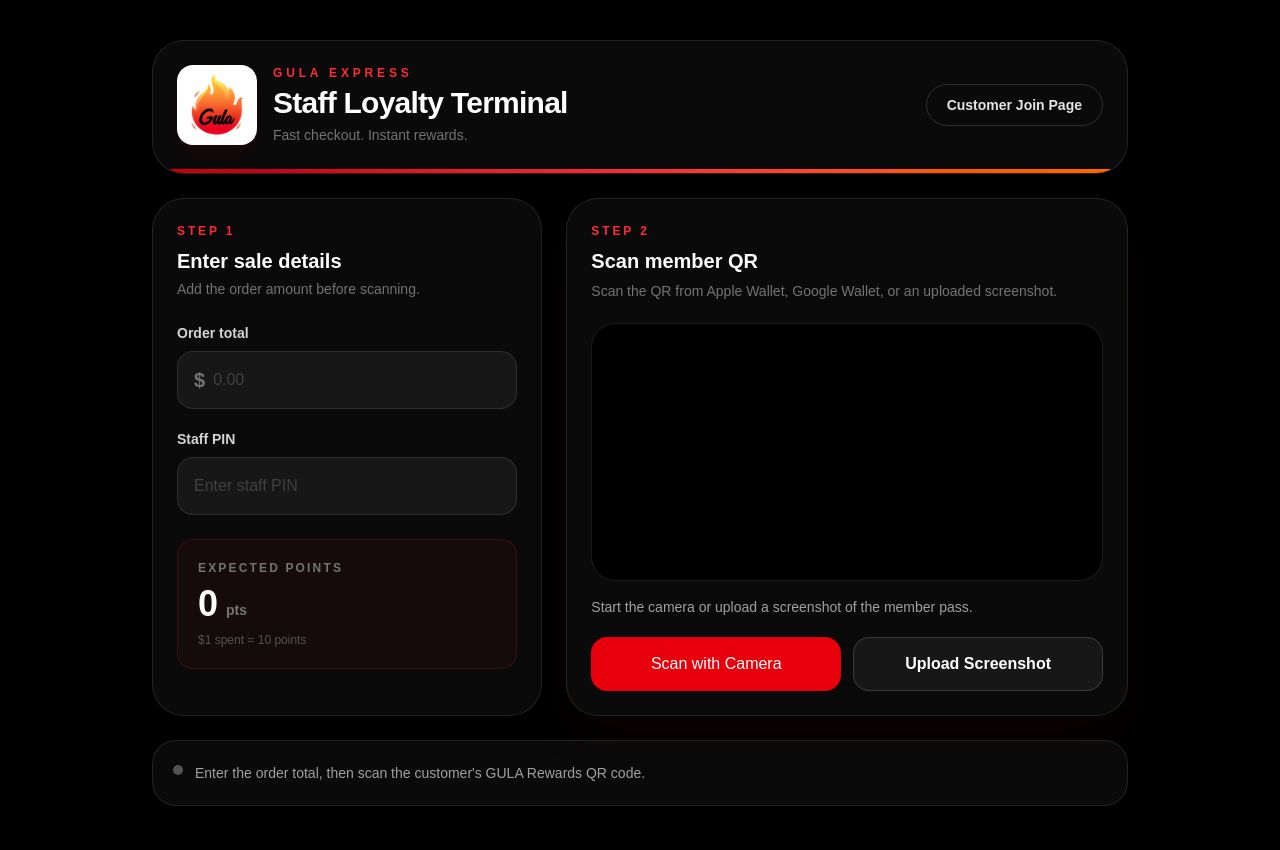
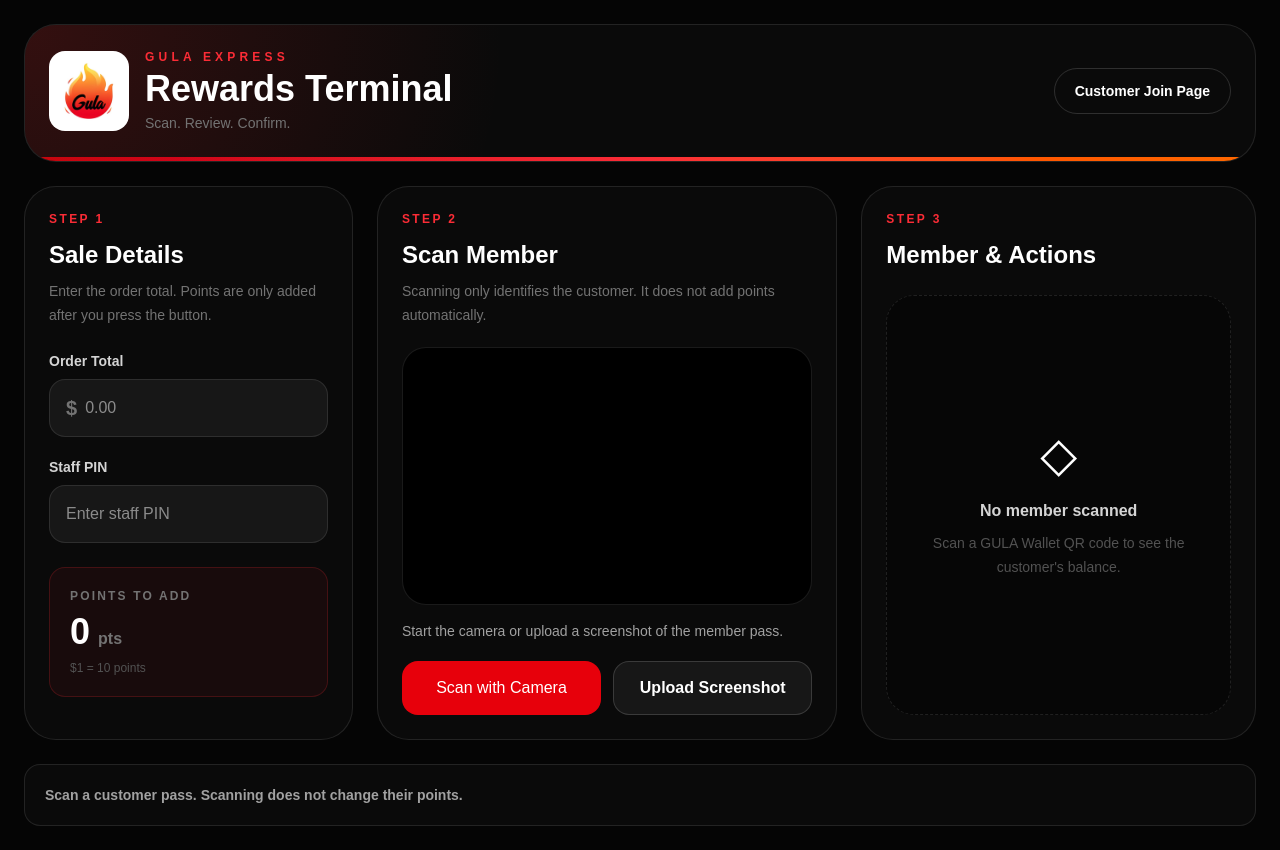
Before and after one commit to jtru12249-hue/gula-loyalty-v2, a Next.js app: page / in a window 1280 px wide. Built offline with nearby package versions, Linux system fonts and the light colour scheme.

Commit message:
Update page.tsx

```diff
--- a/app/page.tsx
+++ b/app/page.tsx
@@ -3,12 +3,26 @@
 import { FormEvent, useState } from "react";
 import QrScanner from "@/components/qr-scanner";
 
-type AddPointsResponse = {
+type Member = {
+  memberId: string;
+  name: string;
+  points: number;
+  rewardEligible: boolean;
+  pointsToReward: number;
+};
+
+type MemberInfoResponse = {
   success?: boolean;
   error?: string;
-  duplicate?: boolean;
+  member?: Member;
+};
+
+type ActionResponse = {
+  success?: boolean;
+  error?: string;
   memberName?: string;
   pointsEarned?: number;
+  pointsRedeemed?: number;
   newPoints?: number;
   walletSynced?: boolean;
 };
@@ -16,38 +30,101 @@
 export default function StaffTerminalPage() {
   const [staffPin, setStaffPin] = useState("");
   const [spendAmount, setSpendAmount] = useState("");
+  const [member, setMember] = useState<Member | null>(null);
+  const [loadingMember, setLoadingMember] = useState(false);
   const [working, setWorking] = useState(false);
-  const [status, setStatus] = useState<
-    | { type: "idle"; text: string }
-    | { type: "success" | "error"; text: string }
-  >({
+
+  const [status, setStatus] = useState<{
+    type: "idle" | "success" | "error";
+    text: string;
+  }>({
     type: "idle",
-    text: "Enter the order total, then scan the customer's GULA Rewards QR code.",
+    text: "Scan a customer pass. Scanning does not change their points.",
   });
 
-  async function awardPoints(memberId: string) {
   const amount = Number(spendAmount);
 
+  const expectedPoints =
+    Number.isFinite(amount) && amount > 0
+      ? Math.floor(Math.round(amount * 100) / 10)
+      : 0;
+
+  const progress = member
+    ? Math.min(100, (member.points / 1000) * 100)
+    : 0;
+
+  async function loadMember(memberId: string) {
     if (!staffPin.trim()) {
       setStatus({
         type: "error",
         text: "Enter the staff PIN before scanning.",
       });
+
       return;
     }
+
+    setLoadingMember(true);
+    setMember(null);
+
+    setStatus({
+      type: "idle",
+      text: "Looking up member balance...",
+    });
+
+    try {
+      const res = await fetch("/api/member-info", {
+        method: "POST",
+        headers: {
+          "Content-Type": "application/json",
+          "x-staff-pin": staffPin,
+        },
+        body: JSON.stringify({
+          memberId,
+        }),
+      });
+
+      const data = (await res.json()) as MemberInfoResponse;
+
+      if (!res.ok || !data.success || !data.member) {
+        throw new Error(data.error || "Member not found.");
+      }
+
+      setMember(data.member);
+
+      setStatus({
+        type: "success",
+        text: `${data.member.name} found. Current balance: ${data.member.points} points.`,
+      });
+    } catch (error) {
+      setStatus({
+        type: "error",
+        text:
+          error instanceof Error
+            ? error.message
+            : "Unable to find member.",
+      });
+    } finally {
+      setLoadingMember(false);
+    }
+  }
+
+  async function addPoints() {
+    if (!member) return;
 
     if (!Number.isFinite(amount) || amount <= 0) {
       setStatus({
         type: "error",
-        text: "Enter a valid order total before scanning.",
+        text: "Enter a valid order total first.",
       });
+
       return;
     }
 
     setWorking(true);
+
     setStatus({
       type: "idle",
-      text: "Adding points and syncing the customer pass…",
+      text: "Adding points...",
     });
 
     try {
@@ -58,194 +135,427 @@
           "x-staff-pin": staffPin,
         },
         body: JSON.stringify({
-          memberId,
+          memberId: member.memberId,
           spendAmount: amount,
           idempotencyKey: crypto.randomUUID(),
         }),
       });
 
-      const data = (await res.json()) as AddPointsResponse;
+      const data = (await res.json()) as ActionResponse;
 
-      if (!res.ok || !data.success) {
+      if (
+        !res.ok ||
+        !data.success ||
+        typeof data.newPoints !== "number"
+      ) {
         throw new Error(data.error || "Unable to add points.");
       }
 
-      const syncText = data.walletSynced
-        ? " Wallet updated successfully."
-        : " Points were saved, but Wallet sync is temporarily unavailable.";
+      const newPoints = data.newPoints;
+
+      setMember({
+        ...member,
+        points: newPoints,
+        rewardEligible: newPoints >= 1000,
+        pointsToReward: Math.max(0, 1000 - newPoints),
+      });
+
+      setSpendAmount("");
 
       setStatus({
         type: "success",
-        text: `${data.memberName ?? "Member"} earned ${data.pointsEarned ?? 0} points. New balance: ${data.newPoints ?? 0}.${syncText}`,
+        text: `${data.pointsEarned ?? expectedPoints} points added. ${member.name} now has ${newPoints} points.${
+          data.walletSynced ? " Wallet updated." : ""
+        }`,
       });
-
-      setSpendAmount("");
     } catch (error) {
       setStatus({
         type: "error",
         text:
           error instanceof Error
             ? error.message
-            : "Something went wrong. Try again.",
+            : "Unable to add points.",
       });
     } finally {
       setWorking(false);
     }
   }
 
+  async function redeemReward() {
+    if (!member || member.points < 1000) return;
+
+    const confirmed = window.confirm(
+      `Redeem 1000 points from ${member.name}?\n\nCurrent balance: ${member.points}\nNew balance: ${member.points - 1000}`,
+    );
+
+    if (!confirmed) return;
+
+    setWorking(true);
+
+    setStatus({
+      type: "idle",
+      text: "Redeeming reward...",
+    });
+
+    try {
+      const res = await fetch("/api/redeem-reward", {
+        method: "POST",
+        headers: {
+          "Content-Type": "application/json",
+          "x-staff-pin": staffPin,
+        },
+        body: JSON.stringify({
+          memberId: member.memberId,
+          idempotencyKey: crypto.randomUUID(),
+        }),
+      });
+
+      const data = (await res.json()) as ActionResponse;
+
+      if (
+        !res.ok ||
+        !data.success ||
+        typeof data.newPoints !== "number"
+      ) {
+        throw new Error(
+          data.error || "Unable to redeem reward.",
+        );
+      }
+
+      const newPoints = data.newPoints;
+
+      setMember({
+        ...member,
+        points: newPoints,
+        rewardEligible: newPoints >= 1000,
+        pointsToReward: Math.max(0, 1000 - newPoints),
+      });
+
+      setStatus({
+        type: "success",
+        text: `FREE REWARD REDEEMED! 1000 points deducted. ${member.name} now has ${newPoints} points.${
+          data.walletSynced ? " Wallet updated." : ""
+        }`,
+      });
+    } catch (error) {
+      setStatus({
+        type: "error",
+        text:
+          error instanceof Error
+            ? error.message
+            : "Unable to redeem reward.",
+      });
+    } finally {
+      setWorking(false);
+    }
+  }
+
+  function clearMember() {
+    setMember(null);
+    setSpendAmount("");
+
+    setStatus({
+      type: "idle",
+      text: "Ready for the next customer.",
+    });
+  }
+
   function onSubmit(event: FormEvent) {
     event.preventDefault();
   }
 
-  const expectedPoints =
-    Number(spendAmount) > 0
-      ? Math.floor(Math.round(Number(spendAmount) * 100) / 10)
-      : 0;
+  return (
+    <main className="min-h-screen bg-[#050505] text-white">
+      <div className="mx-auto max-w-7xl px-4 py-6 sm:px-6">
+        <header className="relative mb-6 overflow-hidden rounded-[2rem] border border-white/10 bg-neutral-950">
+          <div className="absolute inset-0 bg-[radial-gradient(circle_at_top_left,rgba(220,38,38,.20),transparent_30rem)]" />
 
-  return (
-    <main className="min-h-screen bg-black text-white">
-      <div className="mx-auto max-w-5xl px-4 py-6 sm:px-6 sm:py-10">
-        <header className="mb-6 overflow-hidden rounded-[2rem] border border-white/10 bg-neutral-950">
-          <div className="flex flex-col gap-5 p-5 sm:flex-row sm:items-center sm:justify-between sm:p-6">
+          <div className="relative flex flex-col gap-5 p-6 sm:flex-row sm:items-center sm:justify-between">
             <div className="flex items-center gap-4">
-              <div className="flex h-20 w-20 shrink-0 items-center justify-center overflow-hidden rounded-2xl bg-white p-1 shadow-lg shadow-red-950/30">
+              <div className="flex h-20 w-20 shrink-0 items-center justify-center overflow-hidden rounded-2xl bg-white p-1.5">
                 <img
                   src="/gula-wallet-logo.png"
-                  alt="GULA EXPRESS logo"
-                  width="80"
-                  height="80"
+                  alt="GULA EXPRESS"
                   className="h-full w-full object-cover"
                 />
               </div>
 
               <div>
-                <p className="text-xs font-black uppercase tracking-[0.32em] text-red-500">
+                <p className="text-xs font-black uppercase tracking-[0.35em] text-red-500">
                   GULA EXPRESS
                 </p>
-                <h1 className="mt-1 text-2xl font-black tracking-tight sm:text-3xl">
-                  Staff Loyalty Terminal
+
+                <h1 className="mt-1 text-3xl font-black sm:text-4xl">
+                  Rewards Terminal
                 </h1>
+
                 <p className="mt-1 text-sm text-neutral-500">
-                  Fast checkout. Instant rewards.
+                  Scan. Review. Confirm.
                 </p>
               </div>
             </div>
 
             <a
               href="/join"
-              className="rounded-full border border-white/15 px-5 py-2.5 text-center text-sm font-bold text-neutral-200 transition hover:border-red-500/50 hover:bg-red-500/10"
+              className="rounded-full border border-white/15 px-5 py-3 text-center text-sm font-bold hover:bg-white/5"
             >
               Customer Join Page
             </a>
           </div>
 
-          <div className="h-1 w-full bg-gradient-to-r from-red-700 via-red-500 to-orange-500" />
+          <div className="h-1 bg-gradient-to-r from-red-700 via-red-500 to-orange-500" />
         </header>
 
-        <div className="grid gap-6 lg:grid-cols-[0.82fr_1.18fr]">
-          <section className="rounded-[2rem] border border-white/10 bg-neutral-950 p-5 sm:p-6">
-            <p className="text-xs font-bold uppercase tracking-[0.24em] text-red-500">
+        <div className="grid gap-6 xl:grid-cols-[0.75fr_1.05fr_0.9fr]">
+          {/* SALE */}
+          <section className="rounded-[2rem] border border-white/10 bg-neutral-950 p-6">
+            <p className="text-xs font-black uppercase tracking-[0.2em] text-red-500">
               Step 1
             </p>
-            <h2 className="mt-2 text-xl font-black">Enter sale details</h2>
-            <p className="mt-1 text-sm text-neutral-500">
-              Add the order amount before scanning.
+
+            <h2 className="mt-3 text-2xl font-black">
+              Sale Details
+            </h2>
+
+            <p className="mt-2 text-sm leading-6 text-neutral-500">
+              Enter the order total. Points are only added
+              after you press the button.
             </p>
 
-            <form onSubmit={onSubmit} className="mt-6 space-y-5">
+            <form
+              onSubmit={onSubmit}
+              className="mt-6 space-y-5"
+            >
               <label className="block">
-                <span className="mb-2 block text-sm font-semibold text-neutral-300">
-                  Order total
+                <span className="mb-2 block text-sm font-bold text-neutral-300">
+                  Order Total
                 </span>
-                <div className="flex items-center rounded-2xl border border-white/10 bg-neutral-900 px-4 transition focus-within:border-red-500 focus-within:ring-4 focus-within:ring-red-500/10">
-                  <span className="text-xl font-black text-neutral-500">$</span>
+
+                <div className="flex items-center rounded-2xl border border-white/10 bg-neutral-900 px-4 focus-within:border-red-500">
+                  <span className="text-xl font-black text-neutral-500">
+                    $
+                  </span>
+
                   <input
                     type="number"
                     min="0.10"
                     max="10000"
                     step="0.01"
-                    inputMode="decimal"
                     value={spendAmount}
-                    onChange={(event) => setSpendAmount(event.target.value)}
+                    onChange={(event) =>
+                      setSpendAmount(event.target.value)
+                    }
                     placeholder="0.00"
-                    className="w-full bg-transparent px-2 py-4 text-2xl font-black outline-none placeholder:text-neutral-700"
+                    className="w-full bg-transparent px-2 py-4 text-3xl font-black outline-none"
                   />
                 </div>
               </label>
 
               <label className="block">
-                <span className="mb-2 block text-sm font-semibold text-neutral-300">
+                <span className="mb-2 block text-sm font-bold text-neutral-300">
                   Staff PIN
                 </span>
+
                 <input
                   type="password"
                   value={staffPin}
-                  onChange={(event) => setStaffPin(event.target.value)}
+                  onChange={(event) =>
+                    setStaffPin(event.target.value)
+                  }
                   placeholder="Enter staff PIN"
-                  className="w-full rounded-2xl border border-white/10 bg-neutral-900 px-4 py-4 font-bold outline-none transition placeholder:text-neutral-700 focus:border-red-500 focus:ring-4 focus:ring-red-500/10"
+                  className="w-full rounded-2xl border border-white/10 bg-neutral-900 px-4 py-4 font-bold outline-none focus:border-red-500"
                 />
               </label>
             </form>
 
-            <div className="mt-6 rounded-2xl border border-red-500/15 bg-red-500/[0.05] p-5">
-              <p className="text-xs font-bold uppercase tracking-[0.18em] text-neutral-500">
-                Expected points
+            <div className="mt-6 rounded-2xl border border-red-500/20 bg-red-500/[0.06] p-5">
+              <p className="text-xs font-black uppercase tracking-[0.18em] text-neutral-500">
+                Points to Add
               </p>
-              <div className="mt-2 flex items-end gap-2">
-                <p className="text-4xl font-black">{expectedPoints}</p>
-                <span className="pb-1 text-sm font-semibold text-neutral-500">
+
+              <p className="mt-2 text-4xl font-black">
+                {expectedPoints}
+
+                <span className="ml-2 text-base text-neutral-500">
                   pts
                 </span>
-              </div>
+              </p>
+
               <p className="mt-2 text-xs text-neutral-600">
-                $1 spent = 10 points
+                $1 = 10 points
               </p>
             </div>
           </section>
 
-          <section className="rounded-[2rem] border border-white/10 bg-neutral-950 p-5 shadow-2xl shadow-red-950/20 sm:p-6">
-            <div className="mb-5">
-              <p className="text-xs font-bold uppercase tracking-[0.24em] text-red-500">
+          {/* SCANNER */}
+          <section className="rounded-[2rem] border border-white/10 bg-neutral-950 p-6">
+            <p className="text-xs font-black uppercase tracking-[0.2em] text-red-500">
               Step 2
             </p>
-              <h2 className="mt-2 text-xl font-black">Scan member QR</h2>
-              <p className="mt-1 text-sm leading-6 text-neutral-500">
-                Scan the QR from Apple Wallet, Google Wallet, or an uploaded
-                screenshot.
+
+            <h2 className="mt-3 text-2xl font-black">
+              Scan Member
+            </h2>
+
+            <p className="mt-2 mb-5 text-sm leading-6 text-neutral-500">
+              Scanning only identifies the customer. It does
+              not add points automatically.
+            </p>
+
+            <QrScanner
+              disabled={working || loadingMember}
+              onScan={loadMember}
+            />
+
+            {loadingMember && (
+              <div className="mt-4 rounded-2xl border border-white/10 bg-white/[0.03] p-4 text-sm text-neutral-400">
+                Loading member...
+              </div>
+            )}
+          </section>
+
+          {/* MEMBER */}
+          <section className="rounded-[2rem] border border-white/10 bg-neutral-950 p-6">
+            <p className="text-xs font-black uppercase tracking-[0.2em] text-red-500">
+              Step 3
+            </p>
+
+            <h2 className="mt-3 text-2xl font-black">
+              Member & Actions
+            </h2>
+
+            {!member ? (
+              <div className="mt-6 flex min-h-[420px] flex-col items-center justify-center rounded-[1.75rem] border border-dashed border-white/10 bg-black/30 p-8 text-center">
+                <div className="mb-5 text-5xl">◇</div>
+
+                <p className="font-black text-neutral-300">
+                  No member scanned
+                </p>
+
+                <p className="mt-2 max-w-xs text-sm leading-6 text-neutral-600">
+                  Scan a GULA Wallet QR code to see the
+                  customer's balance.
+                </p>
+              </div>
+            ) : (
+              <div className="mt-6 space-y-5">
+                <div className="overflow-hidden rounded-[1.75rem] border border-white/10 bg-black/40">
+                  <div
+                    className={
+                      member.rewardEligible
+                        ? "bg-gradient-to-br from-emerald-500/15 to-transparent p-5"
+                        : "p-5"
+                    }
+                  >
+                    <p className="text-xs font-black uppercase tracking-[0.18em] text-neutral-500">
+                      Member
+                    </p>
+
+                    <h3 className="mt-2 text-2xl font-black">
+                      {member.name}
+                    </h3>
+
+                    <p className="mt-6 text-xs font-black uppercase tracking-[0.18em] text-neutral-500">
+                      Current Balance
+                    </p>
+
+                    <p className="mt-1 text-5xl font-black">
+                      {member.points.toLocaleString()}
+
+                      <span className="ml-2 text-base text-neutral-500">
+                        pts
+                      </span>
                     </p>
                   </div>
 
-            <QrScanner disabled={working} onScan={awardPoints} />
+                  <div className="border-t border-white/10 p-5">
+                    <div className="flex items-center justify-between gap-4">
+                      <span className="text-sm font-bold text-neutral-400">
+                        Free Reward
+                      </span>
+
+                      <span
+                        className={
+                          member.rewardEligible
+                            ? "font-black text-emerald-400"
+                            : "font-black text-white"
+                        }
+                      >
+                        {member.rewardEligible
+                          ? "READY!"
+                          : `${member.pointsToReward} pts away`}
+                      </span>
+                    </div>
+
+                    <div className="mt-4 h-3 overflow-hidden rounded-full bg-neutral-800">
+                      <div
+                        className="h-full rounded-full bg-gradient-to-r from-red-600 to-orange-500 transition-all"
+                        style={{
+                          width: `${progress}%`,
+                        }}
+                      />
+                    </div>
+
+                    <div className="mt-2 flex justify-between text-xs text-neutral-600">
+                      <span>0</span>
+                      <span>1,000</span>
+                    </div>
+                  </div>
+                </div>
+
+                <button
+                  type="button"
+                  onClick={addPoints}
+                  disabled={
+                    working ||
+                    !Number.isFinite(amount) ||
+                    amount <= 0
+                  }
+                  className="w-full rounded-2xl bg-red-600 px-5 py-4 font-black text-white transition hover:bg-red-500 disabled:cursor-not-allowed disabled:opacity-30"
+                >
+                  ADD {expectedPoints} POINTS
+                </button>
+
+                <button
+                  type="button"
+                  onClick={redeemReward}
+                  disabled={
+                    working || !member.rewardEligible
+                  }
+                  className={
+                    member.rewardEligible
+                      ? "w-full rounded-2xl border border-emerald-400/40 bg-emerald-500/15 px-5 py-4 font-black text-emerald-300 transition hover:bg-emerald-500/25"
+                      : "w-full cursor-not-allowed rounded-2xl border border-white/10 bg-white/[0.03] px-5 py-4 font-black text-neutral-700"
+                  }
+                >
+                  {member.rewardEligible
+                    ? "🎁 REDEEM FREE REWARD — 1000 PTS"
+                    : "🔒 FREE REWARD — 1000 PTS"}
+                </button>
+
+                <button
+                  type="button"
+                  onClick={clearMember}
+                  disabled={working}
+                  className="w-full rounded-2xl border border-white/10 px-5 py-3 text-sm font-bold text-neutral-500 hover:bg-white/5 hover:text-white"
+                >
+                  Clear / Next Customer
+                </button>
+              </div>
+            )}
           </section>
         </div>
 
         <div
-          role="status"
-          className={[
-            "mt-6 rounded-[1.5rem] border p-5 text-sm font-medium leading-6",
+          className={
             status.type === "success"
-              ? "border-emerald-500/30 bg-emerald-500/10 text-emerald-200"
+              ? "mt-6 rounded-2xl border border-emerald-500/25 bg-emerald-500/10 p-5 text-sm font-semibold text-emerald-200"
               : status.type === "error"
-                ? "border-red-500/30 bg-red-500/10 text-red-200"
-                : "border-white/10 bg-neutral-950 text-neutral-400",
-          ].join(" ")}
+                ? "mt-6 rounded-2xl border border-red-500/30 bg-red-500/10 p-5 text-sm font-semibold text-red-200"
+                : "mt-6 rounded-2xl border border-white/10 bg-neutral-950 p-5 text-sm font-semibold text-neutral-400"
+          }
         >
-          <div className="flex items-start gap-3">
-            <span
-              className={[
-                "mt-1 h-2.5 w-2.5 shrink-0 rounded-full",
-                status.type === "success"
-                  ? "bg-emerald-400"
-                  : status.type === "error"
-                    ? "bg-red-400"
-                    : "bg-neutral-600",
-              ].join(" ")}
-            />
-            <span>
-              {working ? "Processing: " : ""}
           {status.text}
-            </span>
-          </div>
         </div>
       </div>
     </main>
```
Lines whose indentation alone changed are shown as unchanged.
